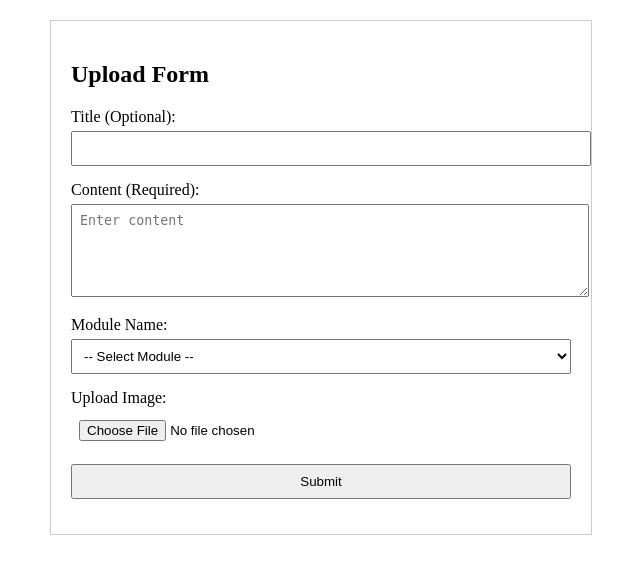
After one commit to phamthang44/coursework-web, a PHP site: template src/views/posts/updatepost.php in a window 1280 px wide. The commit adds this page. Shown: the top 574 px of the page, without its empty margins (319-959 px from the left). Run offline with PHP 8.4, Linux system fonts and the light colour scheme; the template is opened without the code that fills it, so the values that code supplies are empty.

Commit message:
update features, need to final the create new post by remove temporary module id and user id

```diff
--- a/public/index.php
+++ b/public/index.php
@@ -36,6 +36,12 @@ switch ($action) {
     case 'delete':
         $controller->delete();
         break;
+    case 'update':
+        $controller->update($_GET['postId']);
+        break;
+    case 'edit':
+        $controller->edit($_GET['postId']);
+        break;
     default:
         $controller->index();
 }
--- a/public/js/validator.js
+++ b/public/js/validator.js
@@ -6,13 +6,15 @@ function Validator(options) {
       }
       element = element.parentElement; //VIP
     }
+    console.log("getParent: element or parentElement is null", element);
+    return null;
   }
 
   let selectorRules = {};
 
   function validate(inputElement, rule) {
     let errorMessage;
-
+    console.log(inputElement.parentElement);
     let errorElement = getParent(
       inputElement,
       options.formGroupSelector
@@ -31,6 +33,9 @@ function Validator(options) {
           errorMessage = rules[i](
             formElement.querySelector(rule.selector + ":checked")
           );
+          break;
+        case "textarea":
+          errorMessage = rules[i](inputElement.value);
           break;
         default:
           errorMessage = rules[i](inputElement.value);
@@ -63,7 +68,10 @@ function Validator(options) {
       let isFormValid = true;
 
       options.rules.forEach((rule) => {
+        console.log(typeof rule.selector);
+        console.log(formElement.querySelector(rule.selector));
         let inputElement = formElement.querySelector(rule.selector);
+        //please ensure the inputElement is not null in the file which is form because when throw an undefined selector will get error
         validate(inputElement, rule);
         let isValid = validate(inputElement, rule);
 
--- a/src/dal/PostDAOI.php
+++ b/src/dal/PostDAOI.php
@@ -10,7 +10,7 @@ interface PostDAOI
     public function getPost($postId);
     public function getPostByTitle($postTitle);
     public function createPost($title, $content, $userId, $moduleId);
-    public function updatePost($postId, $title, $content, $postAssetId, $moduleId);
+    public function updatePost($postId, $title, $content, $moduleId);
     public function updatePostTitle($postId, $title);
     public function updatePostContent($postId, $content);
     public function updatePostAsset($postId, $assetId);
--- a/src/dal/PostDAOImpl.php
+++ b/src/dal/PostDAOImpl.php
@@ -95,7 +95,7 @@ class PostDAOImpl implements PostDAOI
         }
     }
 
-    public function updatePost($postId, $title, $content, $postAssetId, $moduleId)
+    public function updatePost($postId, $title, $content, $moduleId)
     {
         // TODO: Implement updatePost() method.
         $conn = $this->pdo;
--- a/src/views/posts/post.php
+++ b/src/views/posts/post.php
@@ -20,9 +20,9 @@ if (!empty($postsData)):
                 <tr>
                     <td><?php echo htmlspecialchars($postData['post']->getTitle()); ?></td>
                     <td><?php echo htmlspecialchars($postData['post']->getContent()); ?></td>
-                    <td><a href="/index.php?action=create">Create</a></td>
-                    <td><a href="#!">Update</a></td>
-                    <td><a href="#!">Delete</a></td>
+                    <td><a href="/index.php?action=create&postId=<?= $postData['post']->getPostId(); ?>">Create</a></td>
+                    <td><a href="/index.php?action=edit&postId=<?= $postData['post']->getPostId(); ?>">Update</a></td>
+                    <td><a href="/index.php?action=update&postId=<?= $postData['post']->getPostId(); ?>">Delete</a></td>
                     <td><?php echo htmlspecialchars($postData['post']->getModuleId()); ?></td>
                     <td>
                         <?php if (!empty($postData['assets'])): ?>
--- /dev/null
+++ b/src/views/posts/updatepost.php
@@ -0,0 +1,122 @@
+<!DOCTYPE html>
+<html lang="en">
+
+<head>
+    <title>Update post</title>
+    <style>
+        .form-container {
+            max-width: 500px;
+            margin: 20px auto;
+            padding: 20px;
+            border: 1px solid #ccc;
+        }
+
+        .form-group {
+            margin-bottom: 15px;
+        }
+
+        label {
+            display: block;
+            margin-bottom: 5px;
+        }
+
+        input,
+        select,
+        textarea {
+            width: 100%;
+            padding: 8px;
+        }
+
+        .error {
+            color: red;
+        }
+
+        .form-message {
+            color: red;
+        }
+    </style>
+</head>
+
+<body>
+    <div class="form-container">
+        <h2>Upload Form</h2>
+        <form action="index.php?action=update&postId=<?= $post->getPostId(); ?>" method="POST" enctype="multipart/form-data" id="form-upload-post">
+            <!-- Title Field (Optional) -->
+            <div class="form-group">
+                <label for="title">Title (Optional):</label>
+                <input type="text" id="title" name="title" placeholder="<?php echo $post->getTitle(); ?>" value="<?php echo $post->getTitle(); ?>">
+                <span class="form-message"></span>
+            </div>
+
+            <!-- Content Field (Required) -->
+            <div class="form-group">
+                <label for="content">Content (Required):</label>
+                <textarea id="content" name="content" rows="5" placeholder="Enter content" value="<?php echo $post->getContent(); ?>"></textarea>
+                <span class="form-message"></span>
+            </div>
+
+            <!-- Module Select -->
+            <div class="form-group">
+                <label for="module">Module Name:</label>
+                <select id="module" name="module">
+                    <option value="">-- Select Module --</option>
+                    <?php foreach ($modules as $module): ?>
+                        <option value="<?php echo $module->getModuleId(); ?>"><?php echo $module->getModuleName(); ?></option>
+                    <?php endforeach; ?>
+                </select>
+                <span class="form-message"></span>
+            </div>
+
+            <!-- Image Upload -->
+            <div class="form-group">
+                <label for="image">Upload Image:</label>
+                <input type="file" id="image" name="image" accept="image/*">
+                <span class="form-message"></span>
+            </div>
+
+            <!-- Preview Image -->
+            <div id="preview-container" style="display:none;">
+                <h3>Preview Image:</h3>
+                <img id="preview" src="" alt="Preview Image" style="width: 200px;" />
+            </div>
+
+            <!-- Submit Button -->
+            <div class="form-group">
+                <input type="submit" value="Submit">
+            </div>
+        </form>
+
+    </div>
+    <script src="/js/validator.js"></script>
+    <script>
+        Validator({
+            form: "#form-upload-post",
+            formGroupSelector: ".form-group",
+            formMessage: ".form-message",
+            rules: [
+                Validator.isRequired("#content"),
+                Validator.isRequiredSelection("#module"),
+            ],
+        });
+
+        const image = document.getElementById("image");
+        image.addEventListener('change', function(e) {
+            let file = e.target.files[0];
+            let reader = new FileReader();
+
+            //read file, show image
+            reader.onload = function(e) {
+                let preview = document.getElementById("preview");
+                preview.src = e.target.result;
+                document.getElementById("preview-container").style.display = "block"; // Show preview container
+            };
+
+            //if file , start read
+            if (file) {
+                reader.readAsDataURL(file);
+            }
+        });
+    </script>
+</body>
+
+</html>
```
Also changed, not shown: src/controllers/PostController.php (+151 -16 lines), src/views/posts/createpost.php (+30 -3 lines), uploads/2ae45f8f7958a55a2f5067e311aaf773.png (added), uploads/add2f8bf668d7596b42040ef09af13cf.jpg (added), 1 other file.
